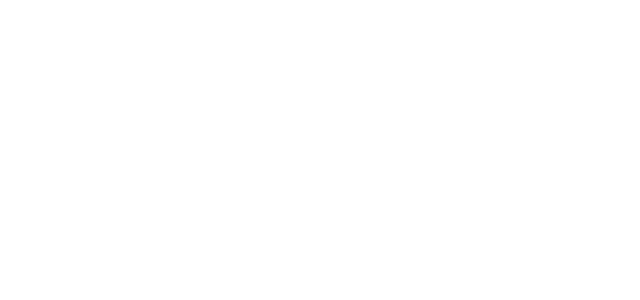
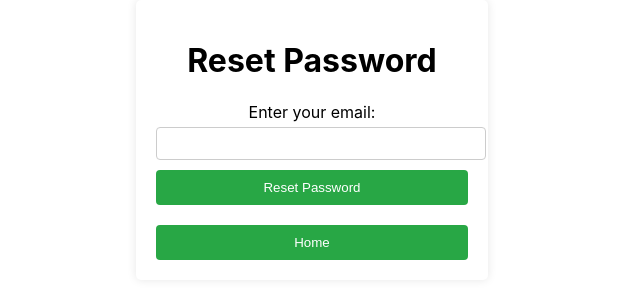
Before and after one commit to Tanaka878/Front-End, a React (Create React App) app: page /ResetPassword in a window 1280 px wide. Before the commit this address had no page. Shown: the top 300 px of the page, without its empty margins (328-968 px from the left). Built offline with nearby package versions, Linux system fonts and the light colour scheme.

Commit message:
added password reset functionality

```diff
--- a/src/App.js
+++ b/src/App.js
@@ -11,6 +11,7 @@
 import PayBills from './OptionsRouting/PayBills';
 import MotorVehicle from './OptionsRouting/MotorVehicle';
 import TopUp from './OptionsRouting/TopUp';
+import ResetPassword from './OptionsRouting/ResetPassword'
 
 function App() {
 
@@ -78,10 +79,15 @@
          AccountHolder={userDetails.AccountHolder}/> }
          />
 
-<Route exact path='/TopUp' element={<TopUp name={userDetails.name}
-         bal={Math.trunc(userDetails.AccBalance)}
-         AccountHolder={userDetails.AccountHolder}/> }
-         />
+        <Route exact path='/TopUp' element={<TopUp name={userDetails.name}
+                bal={Math.trunc(userDetails.AccBalance)}
+                AccountHolder={userDetails.AccountHolder}/> }
+                />
+
+        <Route exact path='/ResetPassword' element={<ResetPassword name={userDetails.name}
+                bal={Math.trunc(userDetails.AccBalance)}
+                AccountHolder={userDetails.AccountHolder}/> }
+                />
 
 
 
--- a/src/LoginPage/LoginPage.js
+++ b/src/LoginPage/LoginPage.js
@@ -88,6 +88,8 @@
                 <footer>
                     <br />
                     <Link to={'/newUser'}>Register</Link>
+                    <br></br>
+                    <Link to={'/ResetPassword'}>Forgot Password</Link>
                     <br /><br />
                     <small>@Copyright AccuteBanking 2023</small>
                     <br />
--- a/src/OptionsRouting/ResetPassword.js
+++ b/src/OptionsRouting/ResetPassword.js
@@ -1,14 +1,22 @@
 import React, { useState } from 'react';
+import { Link, useNavigate } from 'react-router-dom';
 
 const ResetPassword = () => {
     const [email, setEmail] = useState('');
     const [responseMessage, setResponseMessage] = useState('');
 
+    const navigate = useNavigate()
+
+    function LoginPage(){
+
+        navigate("/");
+    }
+
     const handleSubmit = async (event) => {
         event.preventDefault(); // Prevent default form submission
 
         try {
-            const response = await fetch(`/resetPassword/${encodeURIComponent(email)}`, {
+            const response = await fetch(`https://distinguished-happiness-production.up.railway.app/customer/resetPassword/${encodeURIComponent(email)}`, {
                 method: 'POST',
                 headers: {
                     'Content-Type': 'application/json',
@@ -20,7 +28,9 @@
                 setResponseMessage(data); // Display success message
                 setEmail(''); // Clear the input field
             } else {
-                throw new Error('Customer not found'); // Handle not found error
+                window.alert("No customer with that email")
+                throw new Error('Customer not found');
+                 // Handle not found error
             }
         } catch (error) {
             setResponseMessage(error.message); // Display error message
@@ -42,6 +52,9 @@
                 />
                 <button type="submit">Reset Password</button>
             </form>
+            <br></br>
+
+            <button onClick={LoginPage}>Home</button>
             {responseMessage && (
                 <div className="response-message">{responseMessage}</div>
             )}
```
